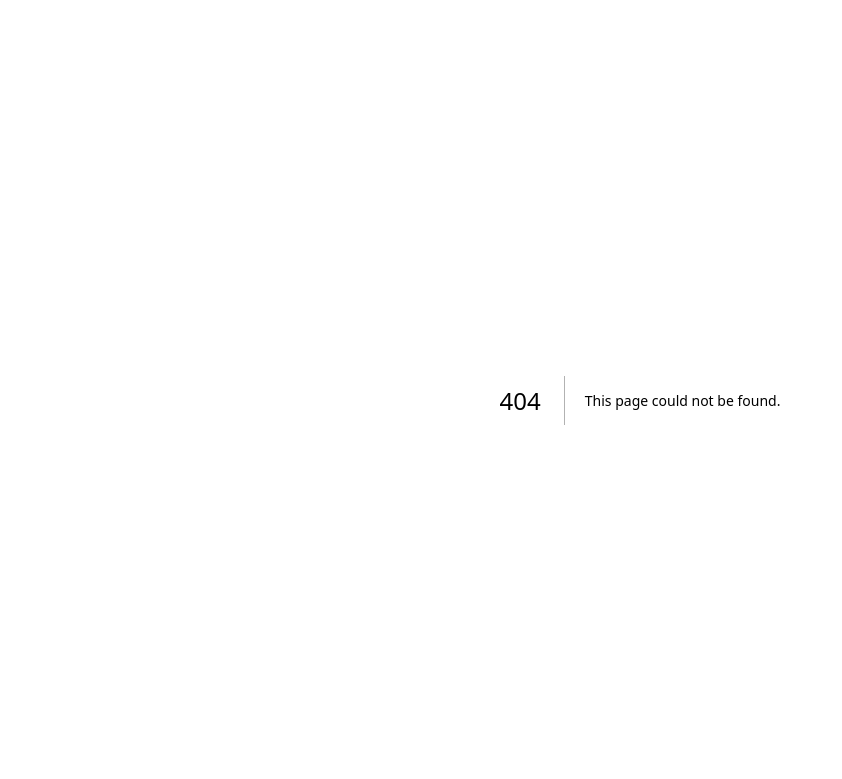
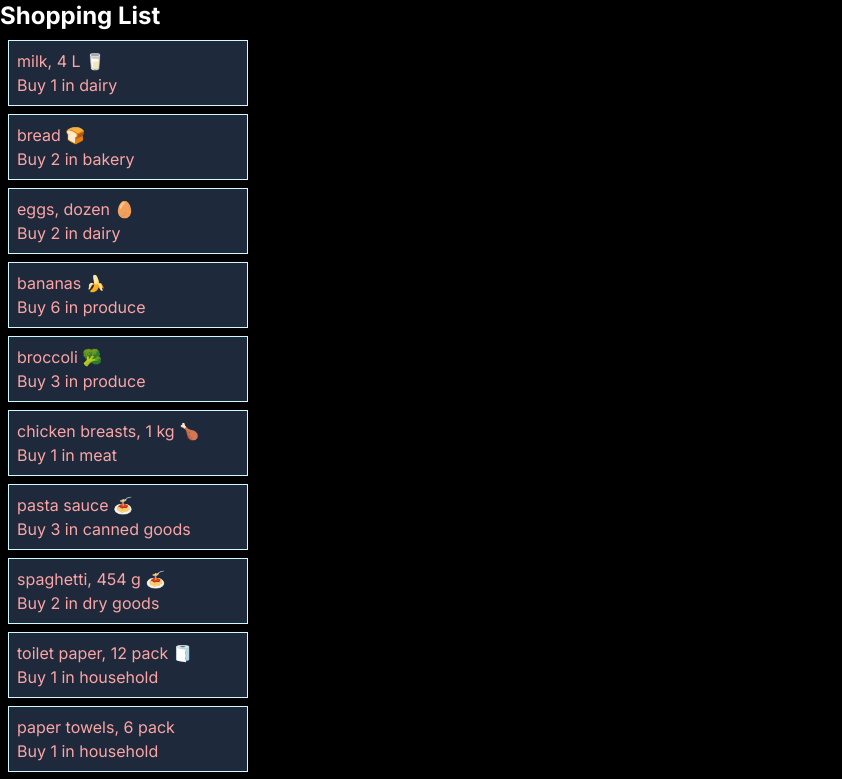
Before and after one commit to DonaldJansUy/cprg306-assignments, a Next.js app: page /week-3 in a window 1280 px wide. Before the commit this address had no page. Shown: the top 779 px of the page, without its empty margins (0-842 px from the left). Built offline with nearby package versions, Linux system fonts and the light colour scheme.

Commit message:
week-3
Added week-3 assignment having the shopping list created and doing some tailwind CSS

```diff
--- a/app/page.js
+++ b/app/page.js
@@ -9,6 +9,7 @@ export default function Home() {
       <h1 className="text-xl">CPRG 306: Web Development 2 - Assignments</h1>
       <ul>
         <li><Link className= {styleLink} href="./week-2">Week 2 Assignment</Link></li>
+        <li><Link className= {styleLink} href="./week-3">Week 3 Assignment</Link></li>
       </ul>
     </main>
   );
--- /dev/null
+++ b/app/week-3/item-list.js
@@ -0,0 +1,86 @@
+import Item from "./item";
+
+export default function ItemList() {
+  const items = [
+    {
+      name: "milk, 4 L 🥛",
+      quantity: 1,
+      category: "dairy",
+    },
+    {
+      name: "bread 🍞",
+      quantity: 2,
+      category: "bakery",
+    },
+    {
+      name: "eggs, dozen 🥚",
+      quantity: 2,
+      category: "dairy",
+    },
+    {
+      name: "bananas 🍌",
+      quantity: 6,
+      category: "produce",
+    },
+    {
+      name: "broccoli 🥦",
+      quantity: 3,
+      category: "produce",
+    },
+    {
+      name: "chicken breasts, 1 kg 🍗",
+      quantity: 1,
+      category: "meat",
+    },
+    {
+      name: "pasta sauce 🍝",
+      quantity: 3,
+      category: "canned goods",
+    },
+    {
+      name: "spaghetti, 454 g 🍝",
+      quantity: 2,
+      category: "dry goods",
+    },
+    {
+      name: "toilet paper, 12 pack 🧻",
+      quantity: 1,
+      category: "household",
+    },
+    {
+      name: "paper towels, 6 pack",
+      quantity: 1,
+      category: "household",
+    },
+    {
+      name: "dish soap 🍽️",
+      quantity: 1,
+      category: "household",
+    },
+    {
+      name: "hand soap 🧼",
+      quantity: 4,
+      category: "household",
+    },
+  ];
+
+  const itemElements = [];
+
+  for (let i = 0; i < items.length; i++) {
+    const item = items[i];
+    const itemName = (
+      <div className="text-red-300 bg-slate-800 border border-cyan-100 mx-2 my-2 p-2 w-60">
+        <div>{item.name}</div>
+        <div>Buy {item.quantity} in {item.category}</div>
+      </div>
+    );
+    itemElements.push(
+      <div key={i}>
+        <Item name={itemName} />
+      </div>
+    );
+  }
+
+
+  return <div>{itemElements}</div>;
+}
--- /dev/null
+++ b/app/week-3/item.js
@@ -0,0 +1,13 @@
+
+
+export default function Item({name, quantity, category}) {
+    return(
+        <div>
+            <ul>
+                <li>{name}</li>
+                <li>{quantity}</li>
+                <li>{category}</li>
+            </ul>
+        </div>
+    );
+}
--- /dev/null
+++ b/app/week-3/page.js
@@ -0,0 +1,15 @@
+import Link from "next/link";
+import ItemList from "./item-list";
+
+
+export default function Page() {
+    return (
+      <main className="min-h-screen bg-black">
+      <div className="h-full">
+        <h1 className="text-2xl font-bold text-white">Shopping List</h1>
+        <ItemList/>
+        <Link href="../" className="text-white">Back</Link>
+      </div>
+    </main>
+    );
+  }
```
